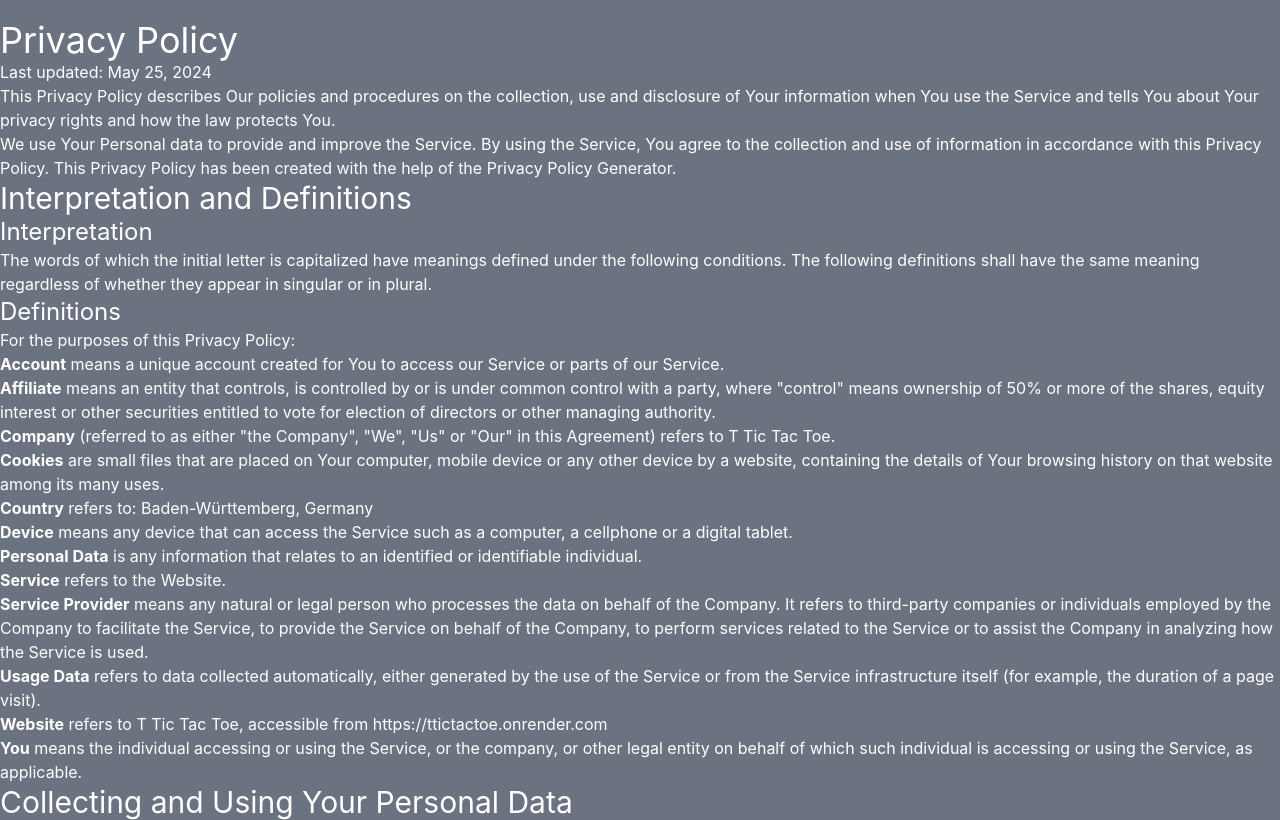
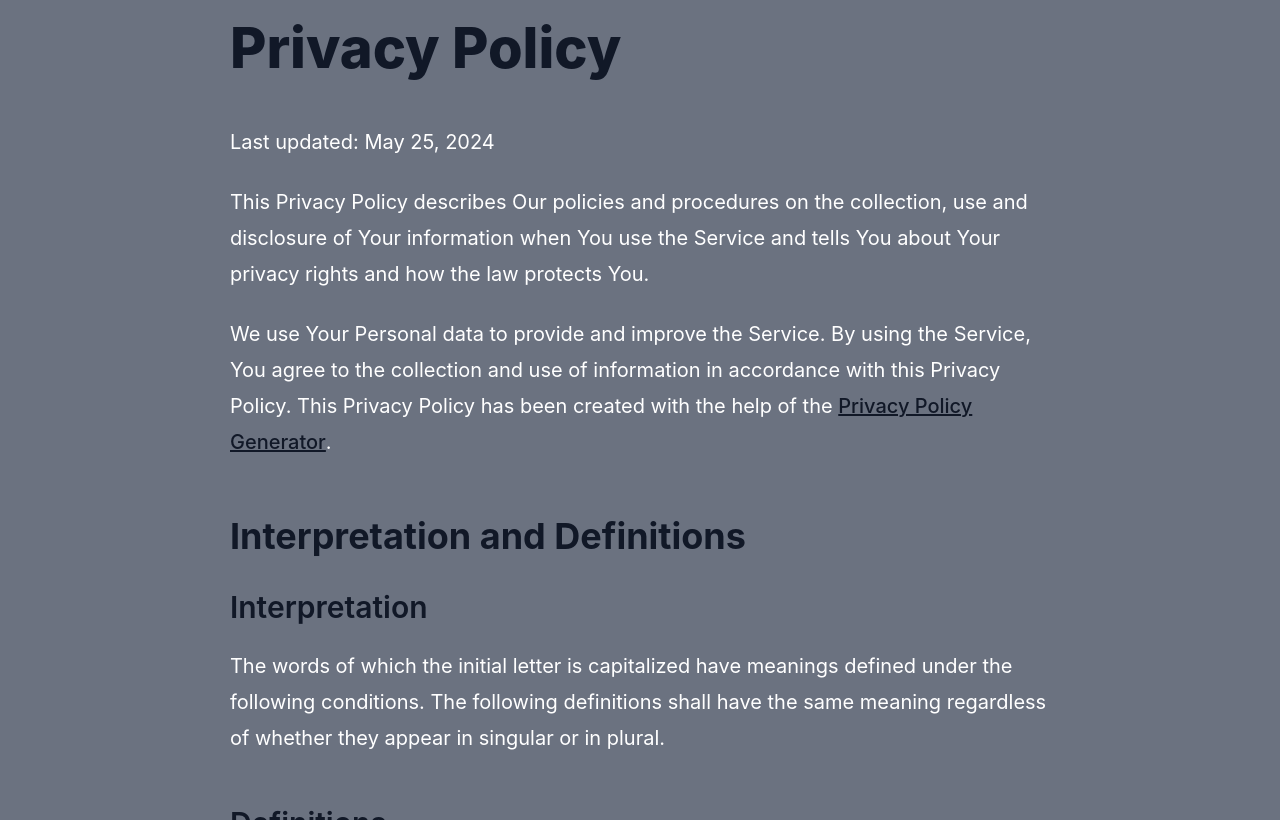
Before and after one commit to 72haja/TticTacToe, a Next.js app: page /privacyPolicy in a window 1280 px wide. Built offline with nearby package versions, Linux system fonts and the light colour scheme.

Commit message:
@tailwindcss/typography

```diff
--- a/package.json
+++ b/package.json
@@ -14,6 +14,7 @@
   },
   "devDependencies": {
     "@eslint/js": "^9.2.0",
+    "@tailwindcss/typography": "^0.5.13",
     "@types/express": "^4.17.21",
     "@types/node": "^20.12.7",
     "@types/react": "^18",
--- a/src/pages/privacyPolicy/index.tsx
+++ b/src/pages/privacyPolicy/index.tsx
@@ -3,8 +3,8 @@
 export default function PrivacyPolicy() {
   return (
     <main className="w-full h-full">
-      <div className="bg-gray-500 text-white w-full h-full overflow-auto container mx-auto my-5">
-        <h1 className='text-4xl'>Privacy Policy</h1>
+      <article className="prose prose-xl bg-gray-500 text-white w-full h-full overflow-auto container mx-auto my-5">
+        <h1>Privacy Policy</h1>
         <p>Last updated: May 25, 2024</p>
         <p>This Privacy Policy describes Our policies and procedures on the collection, use and disclosure
           of Your information when You use the Service and tells You about Your privacy rights and how the
@@ -15,12 +15,12 @@
             href="https://www.privacypolicies.com/privacy-policy-generator/"
             target="_blank"
           >Privacy Policy Generator</a>.</p>
-        <h2 className='text-3xl'>Interpretation and Definitions</h2>
-        <h3 className='text-2xl'>Interpretation</h3>
+        <h2>Interpretation and Definitions</h2>
+        <h3>Interpretation</h3>
         <p>The words of which the initial letter is capitalized have meanings defined under the following
           conditions. The following definitions shall have the same meaning regardless of whether they
           appear in singular or in plural.</p>
-        <h3 className='text-2xl'>Definitions</h3>
+        <h3>Definitions</h3>
         <p>For the purposes of this Privacy Policy:</p>
         <ul>
           <li>
@@ -81,16 +81,16 @@
               applicable.</p>
           </li>
         </ul>
-        <h2 className='text-3xl'>Collecting and Using Your Personal Data</h2>
-        <h3 className='text-2xl'>Types of Data Collected</h3>
-        <h4 className='text-xl'>Personal Data</h4>
+        <h2>Collecting and Using Your Personal Data</h2>
+        <h3>Types of Data Collected</h3>
+        <h4>Personal Data</h4>
         <p>While using Our Service, We may ask You to provide Us with certain personally identifiable
           information that can be used to contact or identify You. Personally identifiable information may
           include, but is not limited to:</p>
         <ul>
           <li>Usage Data</li>
         </ul>
-        <h4 className='text-xl'>Usage Data</h4>
+        <h4>Usage Data</h4>
         <p>Usage Data is collected automatically when using the Service.</p>
         <p>Usage Data may include information such as Your Device's Internet Protocol address (e.g. IP
           address), browser type, browser version, the pages of our Service that You visit, the time and
@@ -102,7 +102,7 @@
           mobile Internet browser You use, unique device identifiers and other diagnostic data.</p>
         <p>We may also collect information that Your browser sends whenever You visit our Service or when
           You access the Service by or through a mobile device.</p>
-        <h4 className='text-xl'>Tracking Technologies and Cookies</h4>
+        <h4>Tracking Technologies and Cookies</h4>
         <p>We use Cookies and similar tracking technologies to track the activity on Our Service and store
           certain information. Tracking technologies used are beacons, tags, and scripts to collect and
           track information and to improve and analyze Our Service. The technologies We use may include:</p>
@@ -154,7 +154,7 @@
         </ul>
         <p>For more information about the cookies we use and your choices regarding cookies, please visit
           our Cookies Policy or the Cookies section of our Privacy Policy.</p>
-        <h3 className='text-2xl'>Use of Your Personal Data</h3>
+        <h3>Use of Your Personal Data</h3>
         <p>The Company may use Personal Data for the following purposes:</p>
         <ul>
           <li>
@@ -219,7 +219,7 @@
           <li><strong>With Your consent</strong>: We may disclose Your personal information for any other
             purpose with Your consent.</li>
         </ul>
-        <h3 className='text-2xl'>Retention of Your Personal Data</h3>
+        <h3>Retention of Your Personal Data</h3>
         <p>The Company will retain Your Personal Data only for as long as is necessary for the purposes set
           out in this Privacy Policy. We will retain and use Your Personal Data to the extent necessary to
           comply with our legal obligations (for example, if we are required to retain your data to comply
@@ -228,7 +228,7 @@
           retained for a shorter period of time, except when this data is used to strengthen the security or
           to improve the functionality of Our Service, or We are legally obligated to retain this data for
           longer time periods.</p>
-        <h3 className='text-2xl'>Transfer of Your Personal Data</h3>
+        <h3>Transfer of Your Personal Data</h3>
         <p>Your information, including Personal Data, is processed at the Company's operating offices and in
           any other places where the parties involved in the processing are located. It means that this
           information may be transferred to — and maintained on — computers located outside of Your state,
@@ -240,7 +240,7 @@
           and in accordance with this Privacy Policy and no transfer of Your Personal Data will take place
           to an organization or a country unless there are adequate controls in place including the security
           of Your data and other personal information.</p>
-        <h3 className='text-2xl'>Delete Your Personal Data</h3>
+        <h3>Delete Your Personal Data</h3>
         <p>You have the right to delete or request that We assist in deleting the Personal Data that We have
           collected about You.</p>
         <p>Our Service may give You the ability to delete certain information about You from within the
@@ -251,16 +251,16 @@
           information that You have provided to Us.</p>
         <p>Please note, however, that We may need to retain certain information when we have a legal
           obligation or lawful basis to do so.</p>
-        <h3 className='text-2xl'>Disclosure of Your Personal Data</h3>
-        <h4 className='text-xl'>Business Transactions</h4>
+        <h3>Disclosure of Your Personal Data</h3>
+        <h4>Business Transactions</h4>
         <p>If the Company is involved in a merger, acquisition or asset sale, Your Personal Data may be
           transferred. We will provide notice before Your Personal Data is transferred and becomes subject
           to a different Privacy Policy.</p>
-        <h4 className='text-xl'>Law enforcement</h4>
+        <h4>Law enforcement</h4>
         <p>Under certain circumstances, the Company may be required to disclose Your Personal Data if
           required to do so by law or in response to valid requests by public authorities (e.g. a court or a
           government agency).</p>
-        <h4 className='text-xl'>Other legal requirements</h4>
+        <h4>Other legal requirements</h4>
         <p>The Company may disclose Your Personal Data in the good faith belief that such action is
           necessary to:</p>
         <ul>
@@ -270,12 +270,12 @@
           <li>Protect the personal safety of Users of the Service or the public</li>
           <li>Protect against legal liability</li>
         </ul>
-        <h3 className='text-2xl'>Security of Your Personal Data</h3>
+        <h3>Security of Your Personal Data</h3>
         <p>The security of Your Personal Data is important to Us, but remember that no method of
           transmission over the Internet, or method of electronic storage is 100% secure. While We strive to
           use commercially acceptable means to protect Your Personal Data, We cannot guarantee its absolute
           security.</p>
-        <h2 className='text-3xl'>Children's Privacy</h2>
+        <h2>Children's Privacy</h2>
         <p>Our Service does not address anyone under the age of 13. We do not knowingly collect personally
           identifiable information from anyone under the age of 13. If You are a parent or guardian and You
           are aware that Your child has provided Us with Personal Data, please contact Us. If We become
@@ -284,13 +284,13 @@
         <p>If We need to rely on consent as a legal basis for processing Your information and Your country
           requires consent from a parent, We may require Your parent's consent before We collect and use
           that information.</p>
-        <h2 className='text-3xl'>Links to Other Websites</h2>
+        <h2>Links to Other Websites</h2>
         <p>Our Service may contain links to other websites that are not operated by Us. If You click on a
           third party link, You will be directed to that third party's site. We strongly advise You to
           review the Privacy Policy of every site You visit.</p>
         <p>We have no control over and assume no responsibility for the content, privacy policies or
           practices of any third party sites or services.</p>
-        <h2 className='text-3xl'>Changes to this Privacy Policy</h2>
+        <h2>Changes to this Privacy Policy</h2>
         <p>We may update Our Privacy Policy from time to time. We will notify You of any changes by posting
           the new Privacy Policy on this page.</p>
         <p>We will let You know via email and/or a prominent notice on Our Service, prior to the change
@@ -298,12 +298,12 @@
         </p>
         <p>You are advised to review this Privacy Policy periodically for any changes. Changes to this
           Privacy Policy are effective when they are posted on this page.</p>
-        <h2 className='text-3xl'>Contact Us</h2>
+        <h2>Contact Us</h2>
         <p>If you have any questions about this Privacy Policy, You can contact us:</p>
         <ul>
           <li>By email: t.tictactoe.2024@gmail.com</li>
         </ul>
-      </div>
+      </article>
     </main>
   )
 }
--- a/tailwind.config.ts
+++ b/tailwind.config.ts
@@ -8,6 +8,8 @@
   ],
   theme: {
   },
-  plugins: [],
+  plugins: [
+    require('@tailwindcss/typography'),
+  ],
 };
 export default config;
```
Also changed, not shown: 1 other file (tests, documents, lock files or other folders).
